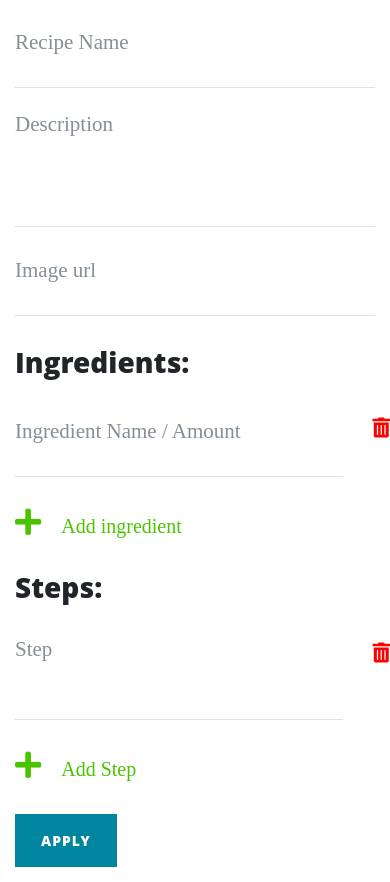
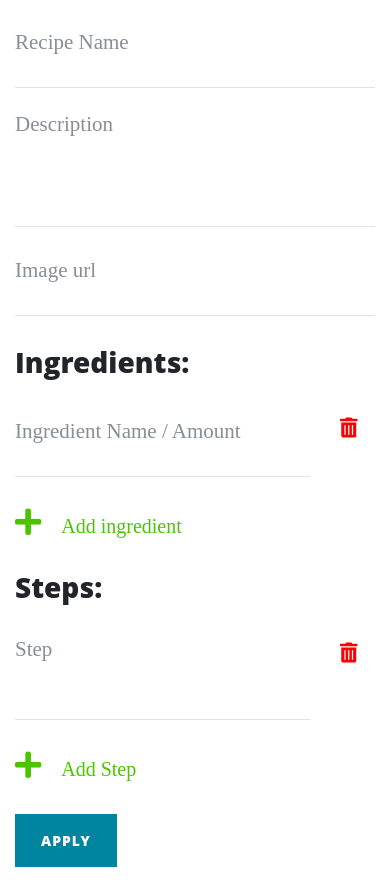
Before and after one commit to LukaszPlawinski/appetite-food, a Flask app: page /add_recipe in a window 390 px wide. Shown: the part 524-1406 px from the top of the page. Run offline with Flask 2, Linux system fonts and the light colour scheme; data that the repository does not hold is empty; some libraries are stand-ins or nearby versions.

Commit message:
add_ingredient/step  button width fixed and script moved to main.js

```diff
--- a/static/js/main.js
+++ b/static/js/main.js
@@ -1,3 +1,40 @@
-$("#add_ingredient").click(function(){
-    $(".ingredient").appendTo("$ingredients")
+ $(document).ready(function() {
+
+
+ $(document).on("click", "a.remove_ingredient, a.remove_step" , function() {
+            $(this).closest(".row").remove();
+        });
+        $(document).on("click","#add_ingredient",function(){
+            var new_ingredient =` <div class="row" >
+                        <div class="name col-11">
+                            <div class="control-group">
+                                <div class="form-group floating-label-form-group controls">
+                                    <label>Name</label>
+                                    <input type="text" class="form-control" name="ingredient_name" placeholder="Ingredient Name / Amount" required data-validation-required-message="Please enter name of the ingredient.">
+                                    <p class="help-block text-danger"></p>
+                                </div>
+                            </div>
+                        </div>
+
+                        <div class="delete col-1">
+                            <a href="javascript:void(0);" class="remove_ingredient"><i class="fas fa-trash-alt red"></i></a>
+                        </div>
+                    </div>`;
+            $(new_ingredient).appendTo('#ingredients');
+        });
+         $(document).on("click","#add_step",function(){
+            var new_step = ` <div class="row ">
+                        <div class="control-group col-11">
+                            <div class="form-group floating-label-form-group controls">
+                                <label>Step</label>
+                                <textarea row="2" class="form-control" placeholder="Step" name="step_name"  required data-validation-required-message="Please enter step."></textarea>
+                                <p class="help-block text-danger"></p>
+                            </div>
+                        </div>
+                        <div class="delete col-1">
+                            <a href="javascript:void(0);" class="remove_step"><i class="fas fa-trash-alt delete red"></i></a>
+                        </div>
+                    </div>`
+            $(new_step).appendTo("#steps");
+        });
 })
--- a/templates/add_recipe.html
+++ b/templates/add_recipe.html
@@ -65,7 +65,7 @@
                     <!--</div>-->
 
                     <div class="row" >
-                        <div class="name col-11">
+                        <div class="name col-10">
                             <div class="control-group">
                                 <div class="form-group floating-label-form-group controls">
                                     <label>Name</label>
@@ -83,7 +83,7 @@
                 </div>
                 </br>
                 <div class="row ">
-                    <div class="col-sm-4 icons ">
+                    <div class="col-8 icons ">
                             <a href="javascript:void(0);" id="add_ingredient" class="green"><i class="fas fa-plus"></i>Add ingredient</a>
                     </div>
                 </div>
@@ -95,7 +95,7 @@
                 <div id="steps">
                     <h3>Steps:</h3>
                     <div class="row ">
-                        <div class="control-group col-11">
+                        <div class="control-group col-10">
                             <div class="form-group floating-label-form-group controls">
                                 <label>Step</label>
                                 <textarea row="2" class="form-control" placeholder="Step" name='step_name'  required data-validation-required-message="Please enter step."></textarea>
@@ -109,7 +109,7 @@
                     </br>
                 </div>
                 <div class="row ">
-                        <div class="col-sm-4 icons ">
+                        <div class="col-8 icons ">
                                 <a href="javascript:void(0);" id="add_step" class="green"><i class="fas fa-plus "></i>Add Step</a>
                         </div>
                 </div>
```
Also changed, not shown: templates/layout.html (+1 -40 lines).
